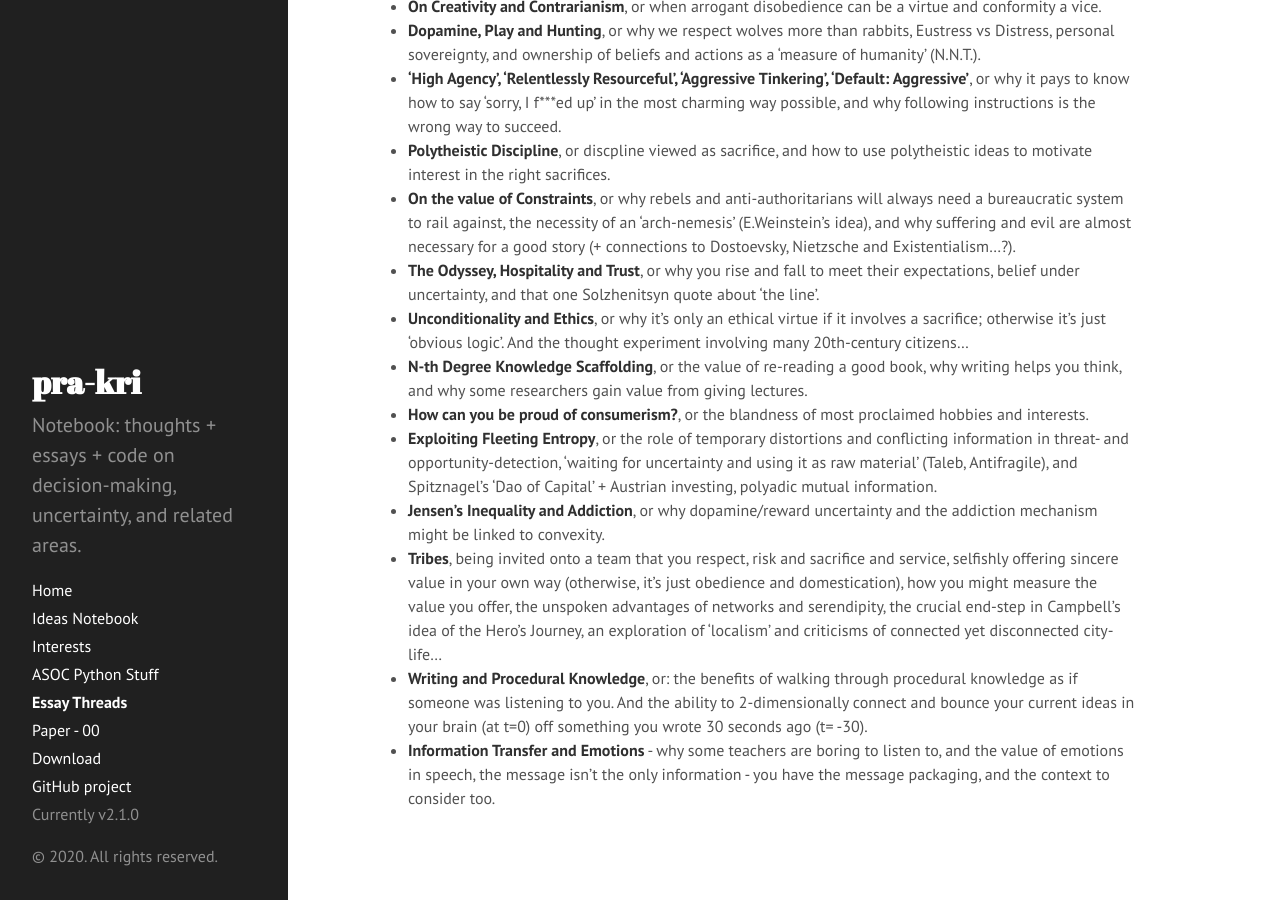
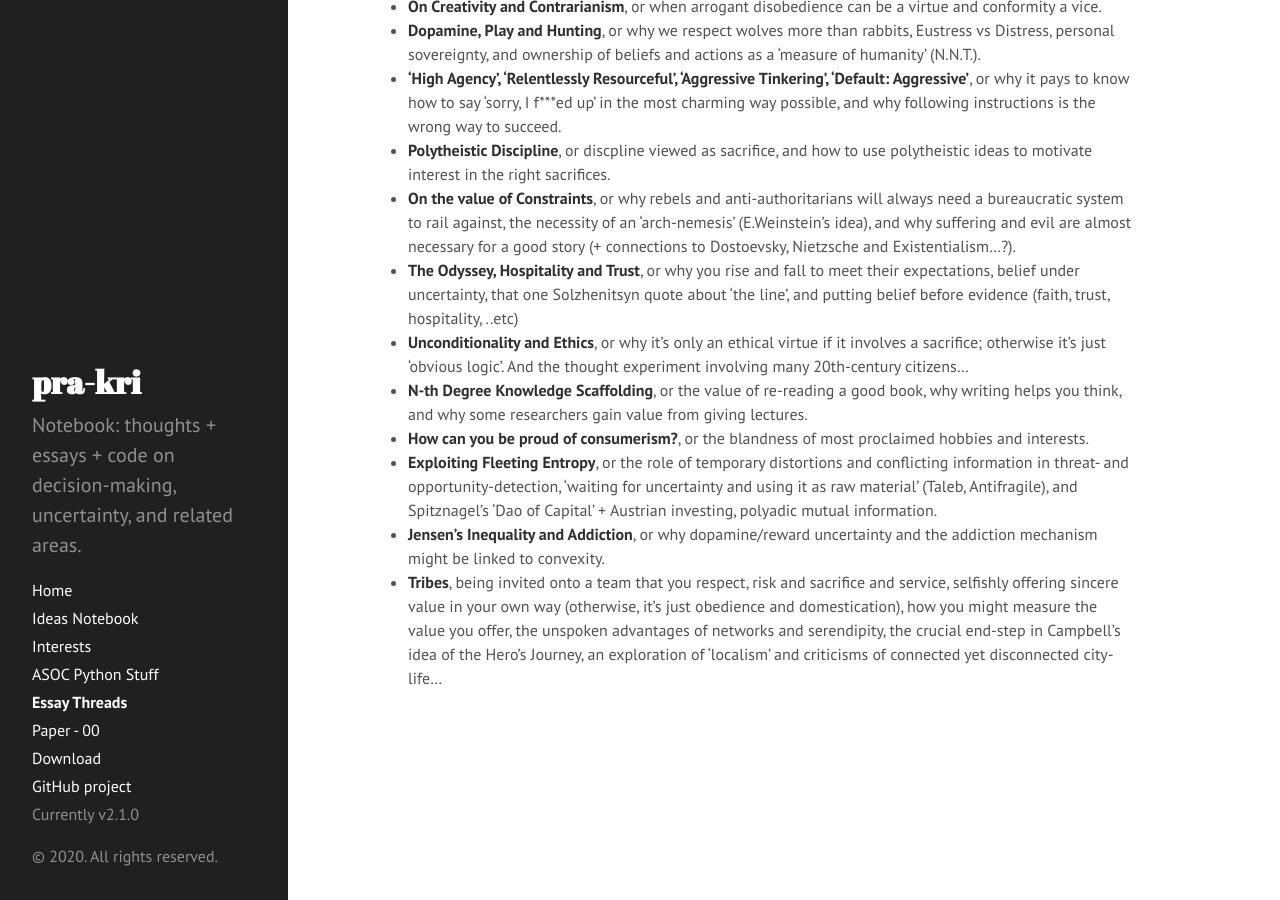
Before and after one commit to pra-kri/pra-kri.github.io, a Jekyll site: the page built from essay_threads.md, in a window 1280 px wide and 900 px high, scrolled down 638 px. Built offline with Jekyll 4.4.1, drawn with Linux system fonts in a browser that asks for light colours.

Commit message:
Update essay_threads.md

```diff
--- a/essay_threads.md
+++ b/essay_threads.md
@@ -17,12 +17,10 @@ Mostly the topics revolve around applied ethics and philosophy: stuff that'll he
 * **'High Agency', 'Relentlessly Resourceful', 'Aggressive Tinkering', 'Default: Aggressive'**, or why it pays to know how to say 'sorry, I f\*\*\*ed up' in the most charming way possible, and why following instructions is the wrong way to succeed.
 * **Polytheistic Discipline**, or discpline viewed as sacrifice, and how to use polytheistic ideas to motivate interest in the right sacrifices.
 * **On the value of Constraints**, or why rebels and anti-authoritarians will always need a bureaucratic system to rail against, the necessity of an 'arch-nemesis' (E.Weinstein's idea), and why suffering and evil are almost necessary for a good story (+ connections to Dostoevsky, Nietzsche and Existentialism...?).
-* **The Odyssey, Hospitality and Trust**, or why you rise and fall to meet their expectations, belief under uncertainty, and that one Solzhenitsyn quote about 'the line'.
+* **The Odyssey, Hospitality and Trust**, or why you rise and fall to meet their expectations, belief under uncertainty, that one Solzhenitsyn quote about 'the line', and putting belief before evidence (faith, trust, hospitality, ..etc)
 * **Unconditionality and Ethics**, or why it's only an ethical virtue if it involves a sacrifice; otherwise it's just 'obvious logic'. And the thought experiment involving many 20th-century citizens...
 * **N-th Degree Knowledge Scaffolding**, or the value of re-reading a good book, why writing helps you think, and why some researchers gain value from giving lectures.
 * **How can you be proud of consumerism?**, or the blandness of most proclaimed hobbies and interests.
 * **Exploiting Fleeting Entropy**, or the role of temporary distortions and conflicting information in threat- and opportunity-detection, 'waiting for uncertainty and using it as raw material' (Taleb, Antifragile), and Spitznagel's 'Dao of Capital' + Austrian investing, polyadic mutual information.
 * **Jensen's Inequality and Addiction**, or why dopamine/reward uncertainty and the addiction mechanism might be linked to convexity.
 * **Tribes**, being invited onto a team that you respect, risk and sacrifice and service, selfishly offering sincere value in your own way (otherwise, it's just obedience and domestication), how you might measure the value you offer, the unspoken advantages of networks and serendipity, the crucial end-step in Campbell's idea of the Hero's Journey, an exploration of 'localism' and criticisms of connected yet disconnected city-life...
-* **Writing and Procedural Knowledge**, or: the benefits of walking through procedural knowledge as if someone was listening to you. And the ability to 2-dimensionally connect and bounce your current ideas in your brain (at t=0) off something you wrote 30 seconds ago (t= -30).
-* **Information Transfer and Emotions** - why some teachers are boring to listen to, and the value of emotions in speech, the message isn't the only information - you have the message packaging, and the context to consider too.
```
